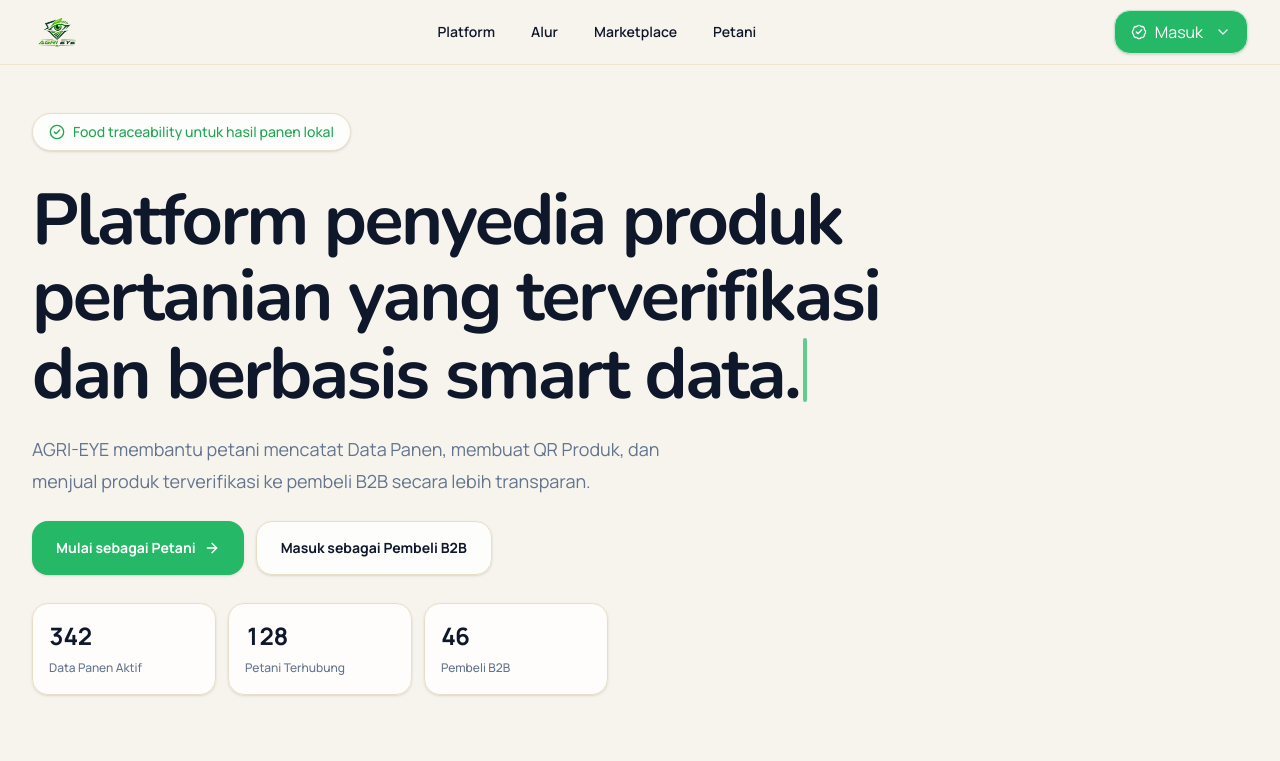
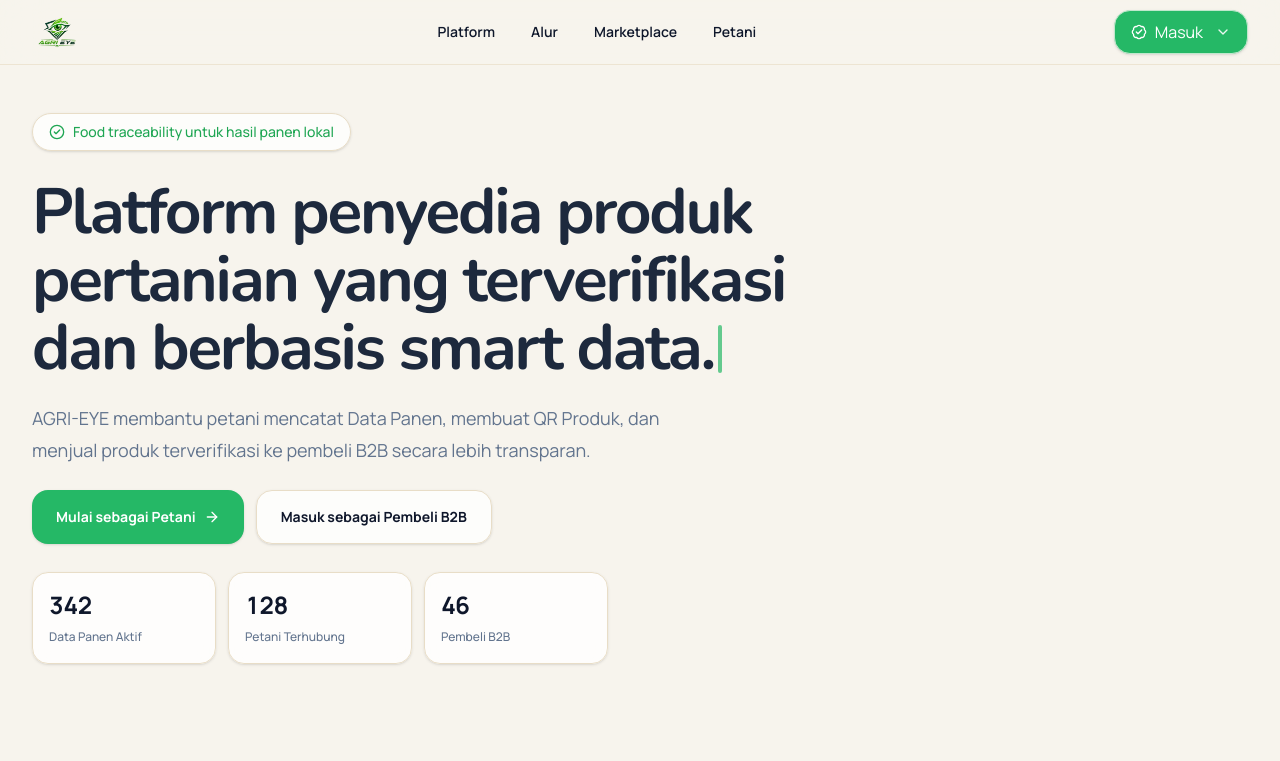
Before and after one commit to akbarsw/Agri-Eye, a Next.js app: page / in a window 1280 px wide. Shown: the top 761 px of the page. Built offline with nearby package versions, Linux system fonts and the light colour scheme.

Commit message:
Kecilkan headline hero

```diff
--- a/components/ui/agri-typewriter.tsx
+++ b/components/ui/agri-typewriter.tsx
@@ -31,10 +31,10 @@
   return (
     <h1
       aria-label={headline}
-      className={`${nunito.className} mt-8 max-w-4xl text-4xl font-bold leading-[1.05] tracking-[-0.035em] text-slate-650 sm:text-6xl lg:text-7xl`}
+      className={`${nunito.className} mt-7 max-w-3xl text-[2.35rem] font-bold leading-[1.06] tracking-[-0.035em] text-slate-800 sm:text-5xl lg:text-6xl xl:text-[4rem]`}
     >
       <span>{visibleText || headline}</span>
-      <span className="ml-1 inline-block h-9 w-[4px] translate-y-1 rounded-full bg-[#25B866] align-baseline animate-pulse sm:h-12 lg:h-16" />
+      <span className="ml-1 inline-block h-8 w-[4px] translate-y-1 rounded-full bg-[#25B866] align-baseline animate-pulse sm:h-10 lg:h-12" />
     </h1>
   );
 }
```
